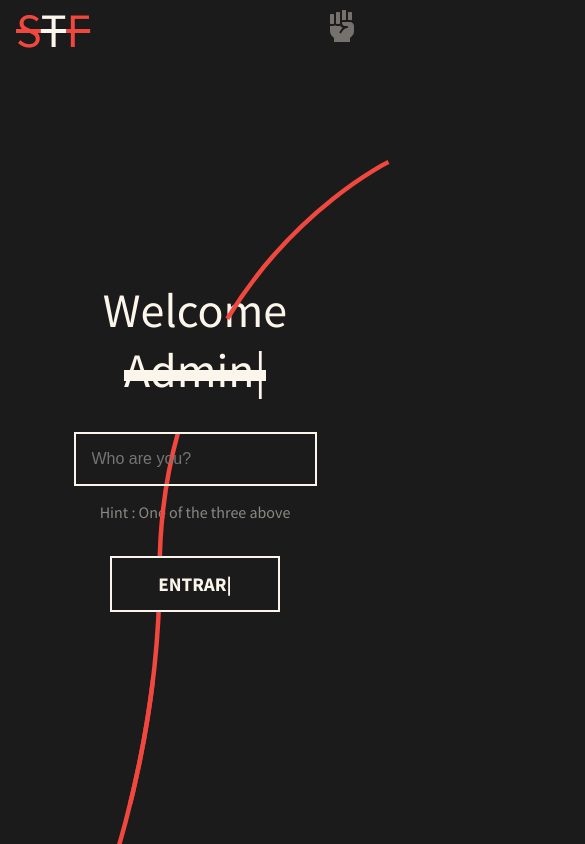
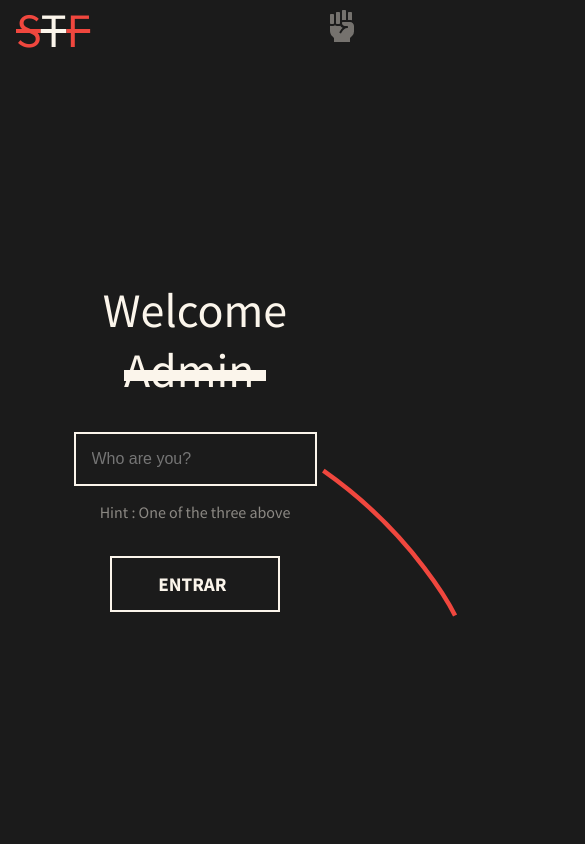
Before and after one commit to Hackerbone/TheCartel, a React (Create React App) app: page /access in a window 390 px wide. Shown: the top 844 px of the page, 585 px wide, since content can reach past the window. Built offline with nearby package versions, Linux system fonts and the light colour scheme.

Commit message:
Responsive SVG

```diff
--- a/src/styles/_access.scss
+++ b/src/styles/_access.scss
@@ -15,7 +15,7 @@
         z-index: 0;
         display: flex;
 
-
+        transition: 0.2s ease-in-out all;
     }
 
 
@@ -27,6 +27,11 @@
         svg path {
             stroke-dasharray: 500;
             animation: dash 3s linear infinite;
+        }
+
+        @media only screen and (max-width: 768px) {
+            justify-content: center;
+            transform: rotate(90deg);
         }
 
     }
@@ -42,12 +47,17 @@
             animation-delay: 1s;
         }
 
+        @media only screen and (max-width: 768px) {
+            display: none;
+        }
+
     }
 
     .access-header {
         padding: 2rem;
         font-size: 6rem;
         text-align: center;
+        z-index: 3;
 
         @media only screen and (max-width: 768px) {
             font-size: 3rem;
```
